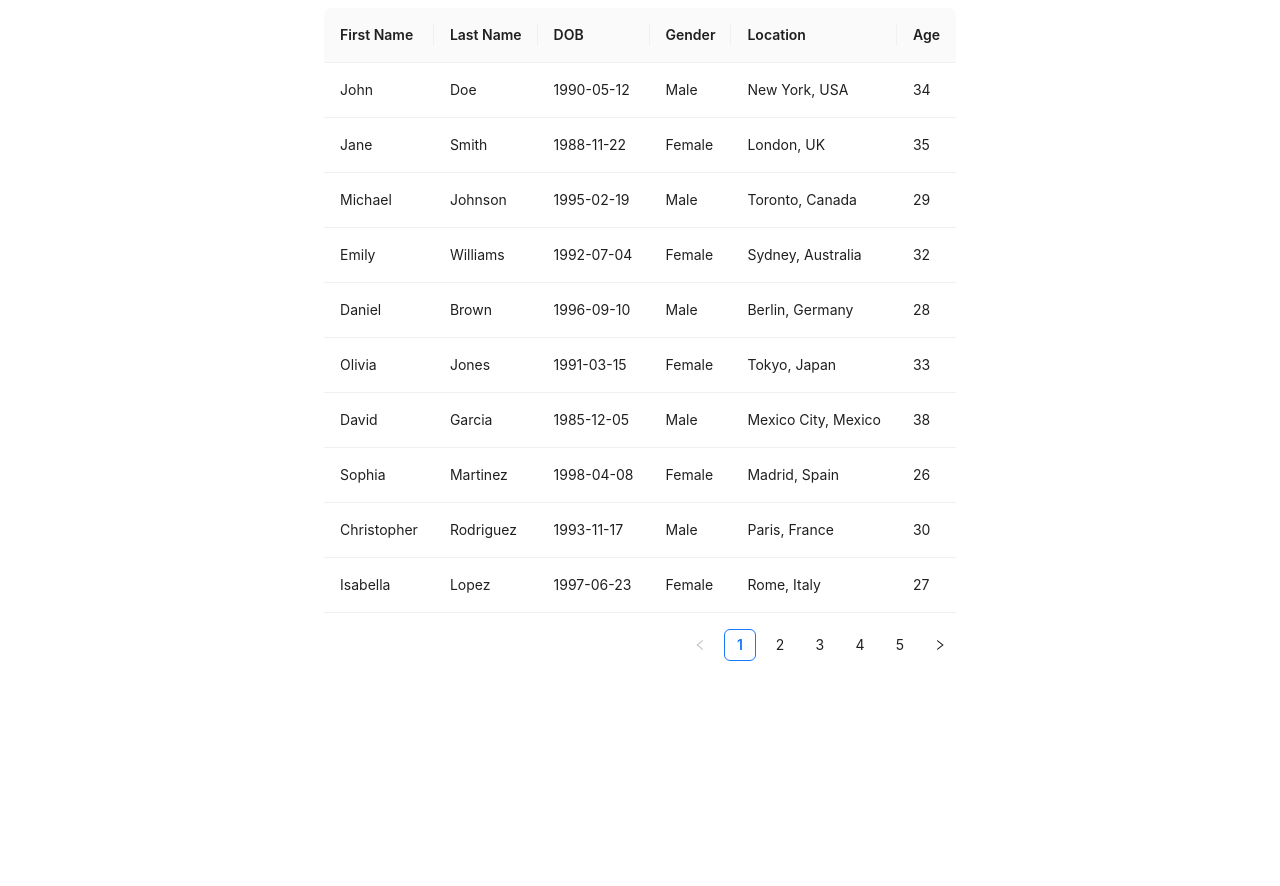
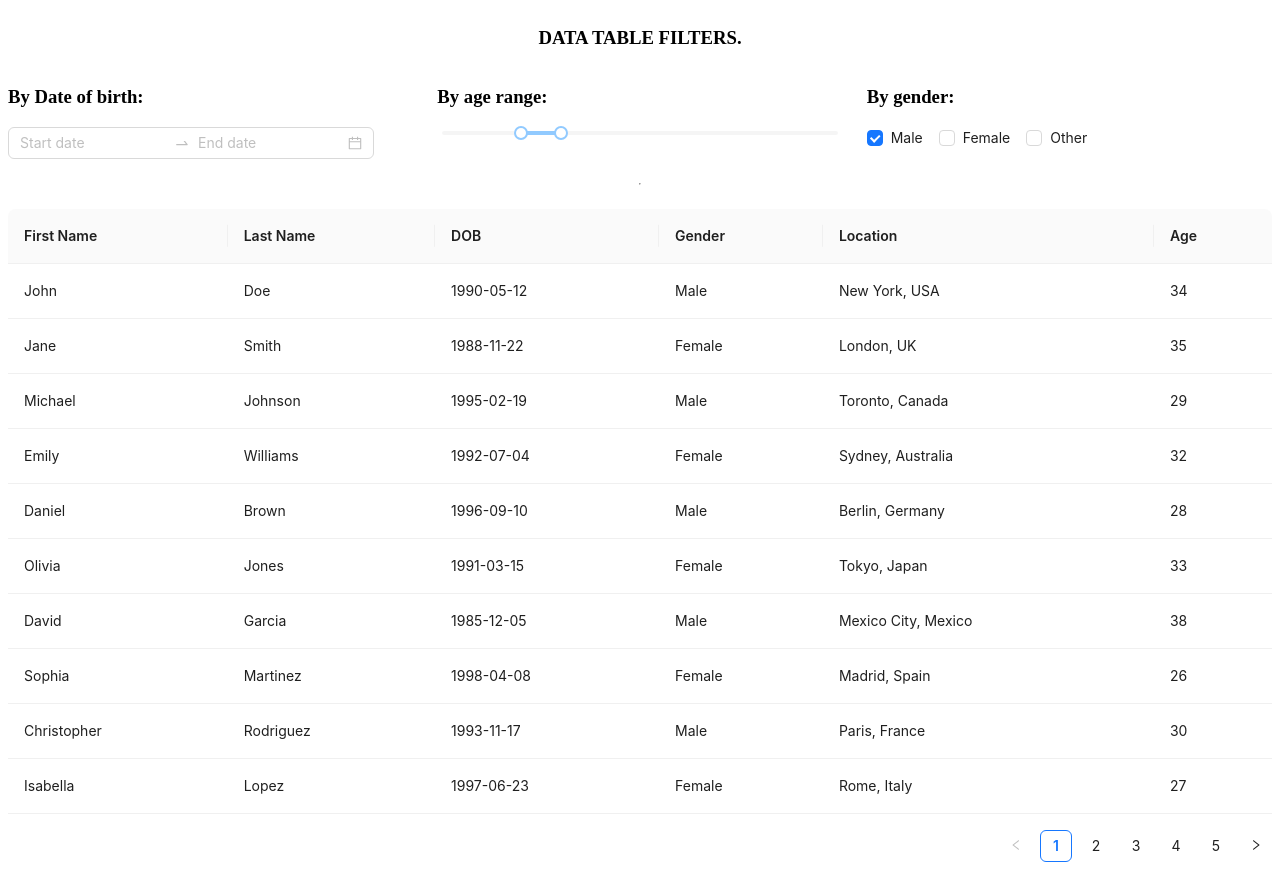
Before and after one commit to pasankg/redux-exercise, a React (Vite) app: page / in a window 1280 px wide. Before the commit the page ends 800 px from the top, so only its background shows below. Built offline with nearby package versions, Linux system fonts and the light colour scheme.

Commit message:
Create UI components, Add initial styles

```diff
--- a/src/App.tsx
+++ b/src/App.tsx
@@ -1,16 +1,30 @@
 import Stack from "@mui/system/Stack";
-import { UserTable } from "./components";
+import Box from "@mui/system/Box";
+import Grid from "@mui/system/Grid";
+import { FilterSection, UserTable } from "./components";
 
 function App() {
   return (
+    <Box sx={{ flexGrow: 1 }}>
       <Stack
+        spacing={2}
+        direction="column"
         sx={{
           justifyContent: "center",
           alignItems: "center",
         }}
       >
+        <Grid container spacing={2} size="auto">
+          <Grid size={12}>
+            <FilterSection />
+          </Grid>
+          <hr />
+          <Grid size={12}>
             <UserTable />
+          </Grid>
+        </Grid>
       </Stack>
+    </Box>
   );
 }
 
--- /dev/null
+++ b/src/components/FilterSection.tsx
@@ -0,0 +1,29 @@
+import React from "react";
+import Grid from "@mui/system/Grid";
+import { DateFilter, GenderFilter, AgeRangeFilter } from "./shared";
+
+const FilterSection: React.FC = () => {
+  return (
+    <>
+      <h3 style={{ textAlign: "center", textTransform: "uppercase" }}>
+        Data table filters.
+      </h3>
+      <Grid container spacing={3}>
+        <Grid size={4} spacing={1}>
+          <h3>By Date of birth:</h3>
+          <DateFilter />
+        </Grid>
+        <Grid size={4} spacing={1}>
+          <h3>By age range:</h3>
+          <AgeRangeFilter />
+        </Grid>
+        <Grid size={4} spacing={1}>
+          <h3>By gender:</h3>
+          <GenderFilter />
+        </Grid>
+      </Grid>
+    </>
+  );
+};
+
+export default FilterSection;
--- a/src/components/index.ts
+++ b/src/components/index.ts
@@ -1 +1,2 @@
 export { default as UserTable } from './TableSection'
+export { default as FilterSection } from './FilterSection'
--- /dev/null
+++ b/src/components/shared/index.ts
@@ -0,0 +1 @@
+export * from './ui'
--- /dev/null
+++ b/src/components/shared/ui/CheckboxFilter/GenderFilter.tsx
@@ -0,0 +1,27 @@
+import { Checkbox, Divider } from "antd";
+import type { CheckboxProps } from "antd";
+import React, { useState } from "react";
+
+const CheckboxGroup = Checkbox.Group;
+
+const plainOptions = ["Male", "Female", "Other"];
+const defaultCheckedList = ["Male"];
+
+const GenderFilter: React.FC = () => {
+  const [checkedList, setCheckedList] = useState<string[]>(defaultCheckedList);
+  const onChange = (list: string[]) => {
+    setCheckedList(list);
+  };
+
+  return (
+    <>
+      <CheckboxGroup
+        options={plainOptions}
+        value={checkedList}
+        onChange={onChange}
+      />
+    </>
+  );
+};
+
+export default GenderFilter;
--- /dev/null
+++ b/src/components/shared/ui/CheckboxFilter/index.ts
@@ -0,0 +1 @@
+export { default as GenderFilter } from './GenderFilter'
--- /dev/null
+++ b/src/components/shared/ui/DateFilter/DateFilter.tsx
@@ -0,0 +1,14 @@
+import { DatePicker, Space } from "antd";
+import React from "react";
+
+const { RangePicker } = DatePicker;
+
+const DateFilter: React.FC = () => {
+  return (
+    <Space direction="vertical" size={12}>
+      <RangePicker />
+    </Space>
+  );
+};
+
+export default DateFilter;
--- /dev/null
+++ b/src/components/shared/ui/DateFilter/index.ts
@@ -0,0 +1 @@
+export {default as DateFilter} from './DateFilter'
--- /dev/null
+++ b/src/components/shared/ui/RangeFilter/AgeRangeFilter.tsx
@@ -0,0 +1,7 @@
+import { Slider } from "antd";
+
+const AgeRangeFilter: React.FC = () => {
+  return <Slider range={{ draggableTrack: true }} defaultValue={[20, 30]} />;
+};
+
+export default AgeRangeFilter;
--- /dev/null
+++ b/src/components/shared/ui/RangeFilter/index.ts
@@ -0,0 +1 @@
+export { default as AgeRangeFilter } from './AgeRangeFilter'
--- /dev/null
+++ b/src/components/shared/ui/index.ts
@@ -0,0 +1,3 @@
+export * from './RangeFilter'
+export * from './DateFilter'
+export * from './CheckboxFilter'
```
Lines whose indentation alone changed are shown as unchanged.
